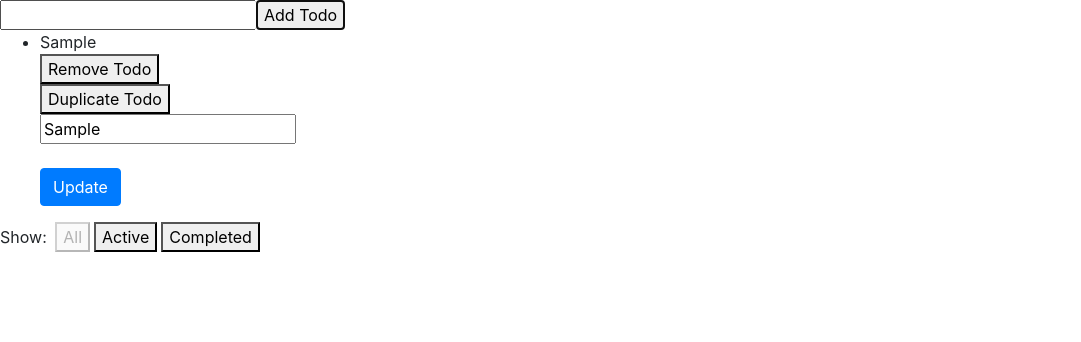
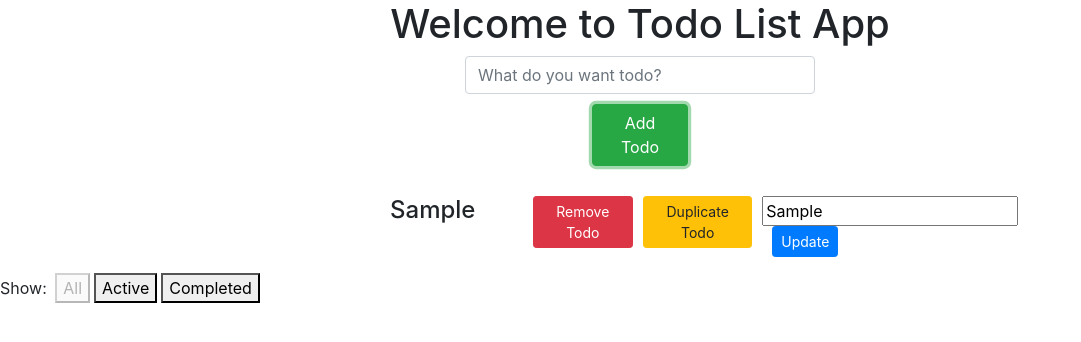
Before and after one commit to alhamfebian/TODO-List-App-With-React-Redux, a React (Create React App) app: page / in a window 1280 px wide. Both pictures are taken after typing "Sample" into the empty fields and a click on the button "Add Todo". Shown: the top 342 px of the page, without its empty margins (0-1081 px from the left). Built offline with nearby package versions, Linux system fonts and the light colour scheme.

Commit message:
making improvement for the look

```diff
--- a/src/components/Link.js
+++ b/src/components/Link.js
@@ -2,15 +2,16 @@ import React from 'react'
 import PropTypes from 'prop-types'
 
 const Link = ({ active, children, onClick }) => (
+
       <button
           onClick={onClick}
           disabled={active}
           style={{
             marginLeft: '4px',
-        }}
-    >
+          }}>
         {children}
       </button>
+
 )
 
 Link.propTypes = {
--- a/src/components/Todo.js
+++ b/src/components/Todo.js
@@ -3,21 +3,33 @@ import PropTypes from 'prop-types'
 import RemoveTodo from '../containers/RemoveTodo'
 import DuplicateTodo from '../containers/DuplicateTodo'
 import EditTodo from '../containers/EditTodo'
+import {Container} from 'react-bootstrap'
+import {Row} from 'react-bootstrap'
+import {Col} from 'react-bootstrap'
+import {ButtonGroup} from 'react-bootstrap'
 
 export default class Todo extends React.Component {
   render() {
     return (
-        <li
-            onClick={this.props.onClick}
-        >
-          <span style={{textDecoration: this.props.completed ? 'line-through' : 'none'}}
-          >{this.props.text}</span>
-          <span>
-            <RemoveTodo id={this.props.id}/>
-            <DuplicateTodo text={this.props.text}/>
-            <EditTodo id={this.props.id} text={this.props.text} />
-          </span>
-        </li>
+        <div>
+          <Container>
+            <Row>
+              <Col></Col>
+              <Col></Col>
+              <Col>
+                <h4 style={{marginRight: '20px'}} onClick={this.props.onClick}> {this.props.text} </h4>
+              </Col>
+              <Col xs={6}>
+                <ButtonGroup>
+                  <RemoveTodo id={this.props.id}/>
+                  <DuplicateTodo text={this.props.text}/>
+                  <EditTodo id={this.props.id} text={this.props.text} />
+                </ButtonGroup>
+              </Col>
+              <Col></Col>
+            </Row>
+          </Container>
+        </div>
     )
   }
 }
--- a/src/containers/AddTodo.js
+++ b/src/containers/AddTodo.js
@@ -1,12 +1,17 @@
 import React from 'react'
 import { connect } from 'react-redux'
 import { addTodo } from '../actions'
+import {Container} from 'react-bootstrap'
+import {Row} from 'react-bootstrap'
+import {Col} from 'react-bootstrap'
+import {Button} from 'react-bootstrap'
 
 const AddTodo = ({ dispatch }) => {
   let input
 
   return (
       <div>
+        <h1 style={{textAlign: 'center'}}> Welcome to Todo List App</h1>
         <form onSubmit={e => {
           e.preventDefault()
           if (!input.value.trim()) {
@@ -15,10 +20,24 @@ const AddTodo = ({ dispatch }) => {
           dispatch(addTodo(input.value))
           input.value = ''
         }}>
-          <input ref={node => input = node} />
-          <button type="submit">
-            Add Todo
-          </button>
+          <Container>
+            <Row>
+              <Col></Col>
+              <Col>
+               <input className="form-control" type="text" ref={node => input = node} placeholder="What do you want todo?"/>
+                <Row>
+                  <Col></Col>
+                  <Col>
+                    <Button style={{marginTop: '10px', marginBottom: '30px', display: 'flex', alignItems: 'center', justifyContent:'center'}} variant="success" type="submit">
+                      Add Todo
+                    </Button>
+                  </Col>
+                  <Col></Col>
+                </Row>
+              </Col>
+              <Col></Col>
+            </Row>
+          </Container>
         </form>
       </div>
   )
--- a/src/containers/DuplicateTodo.js
+++ b/src/containers/DuplicateTodo.js
@@ -1,5 +1,6 @@
 import React, {Component} from 'react'
 import {connect} from 'react-redux'
+import {Button} from 'react-bootstrap';
 
 class DuplicateTodo extends Component {
 
@@ -11,9 +12,9 @@ class DuplicateTodo extends Component {
   render() {
     return (
         <div>
-          <button onClick={this.handleClick}>
+          <Button style={{marginRight: '10px'}} variant="warning" size="sm" onClick={this.handleClick}>
             Duplicate Todo
-          </button>
+          </Button>
         </div>
     )
   }
--- a/src/containers/EditTodo.js
+++ b/src/containers/EditTodo.js
@@ -1,7 +1,6 @@
 import React, { Component } from 'react';
 import { connect } from 'react-redux';
 import {Button} from 'react-bootstrap';
-
 
 
 class EditTodo extends Component {
@@ -15,13 +14,12 @@ class EditTodo extends Component {
   }
   render() {
     return (
-        <div>
-          <form onSubmit={this.handleClick}>
-            <input required type="text" ref={(input) => this.getTodo = input}
-                   defaultValue={this.props.text} placeholder="Edit Todo List" /><br /><br />
-            <Button variant="primary" size="xxl">Update</Button>
-          </form>
-        </div>
+      <div>
+        <form onSubmit={this.handleClick}>
+          <input required type="text" ref={(input) => this.getTodo = input} defaultValue={this.props.text} placeholder="Edit Todo List" />
+          <Button style={{marginLeft: '10px'}} variant="primary" size="sm" type="submit">Update</Button>
+        </form>
+      </div>
     );
   }
 }
--- a/src/containers/RemoveTodo.js
+++ b/src/containers/RemoveTodo.js
@@ -1,5 +1,6 @@
 import React, {Component}  from 'react';
 import {connect} from 'react-redux'
+import {Button} from 'react-bootstrap';
 
 class RemoveTodo extends Component {
 
@@ -11,9 +12,9 @@ class RemoveTodo extends Component {
   render() {
     return (
         <div>
-          <button onClick={this.handleClick}>
+          <Button style={{marginRight: '10px'}} variant="danger" size="sm" onClick={this.handleClick}>
             Remove Todo
-          </button>
+          </Button>
         </div>
     )
   }
```
Lines whose indentation alone changed are shown as unchanged.
